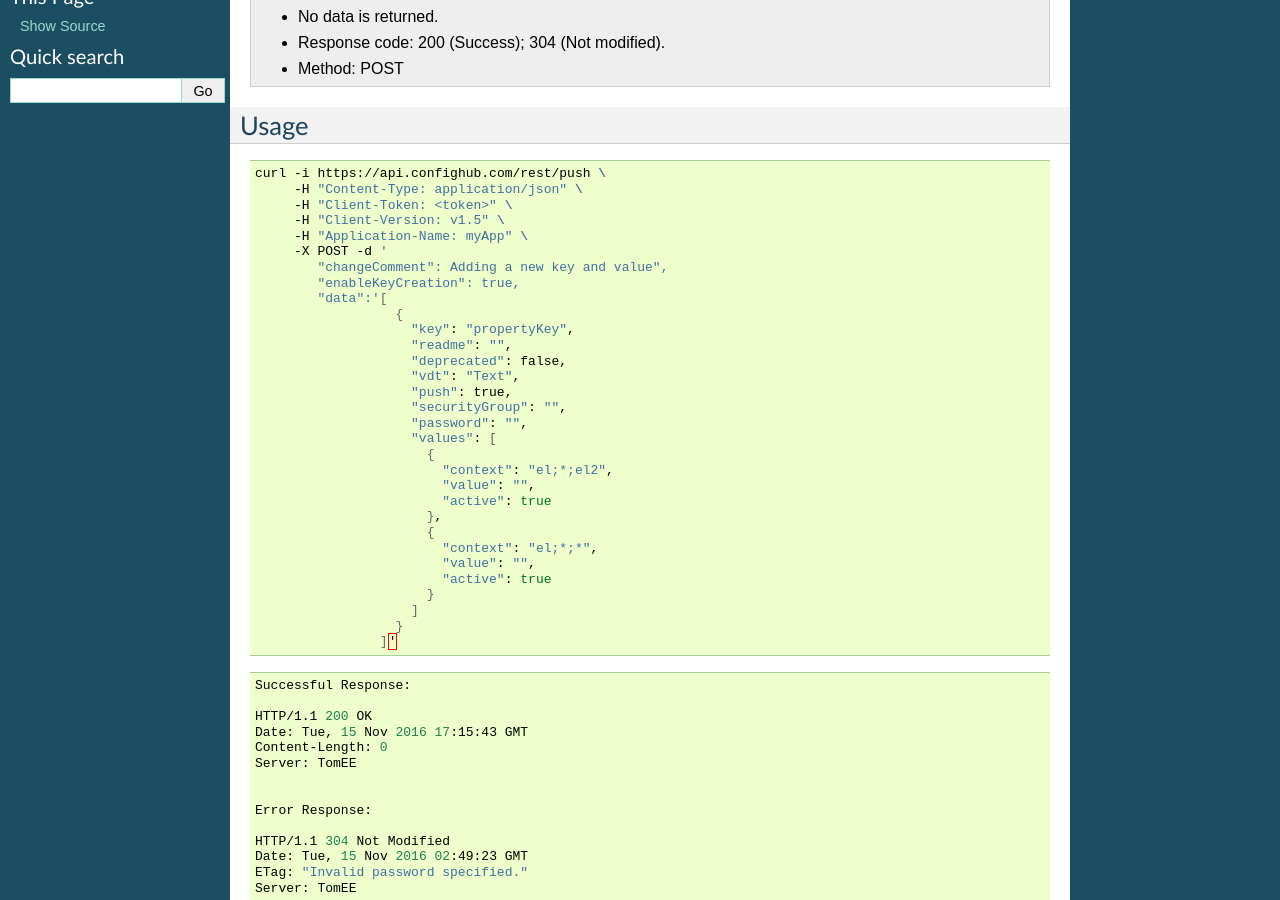
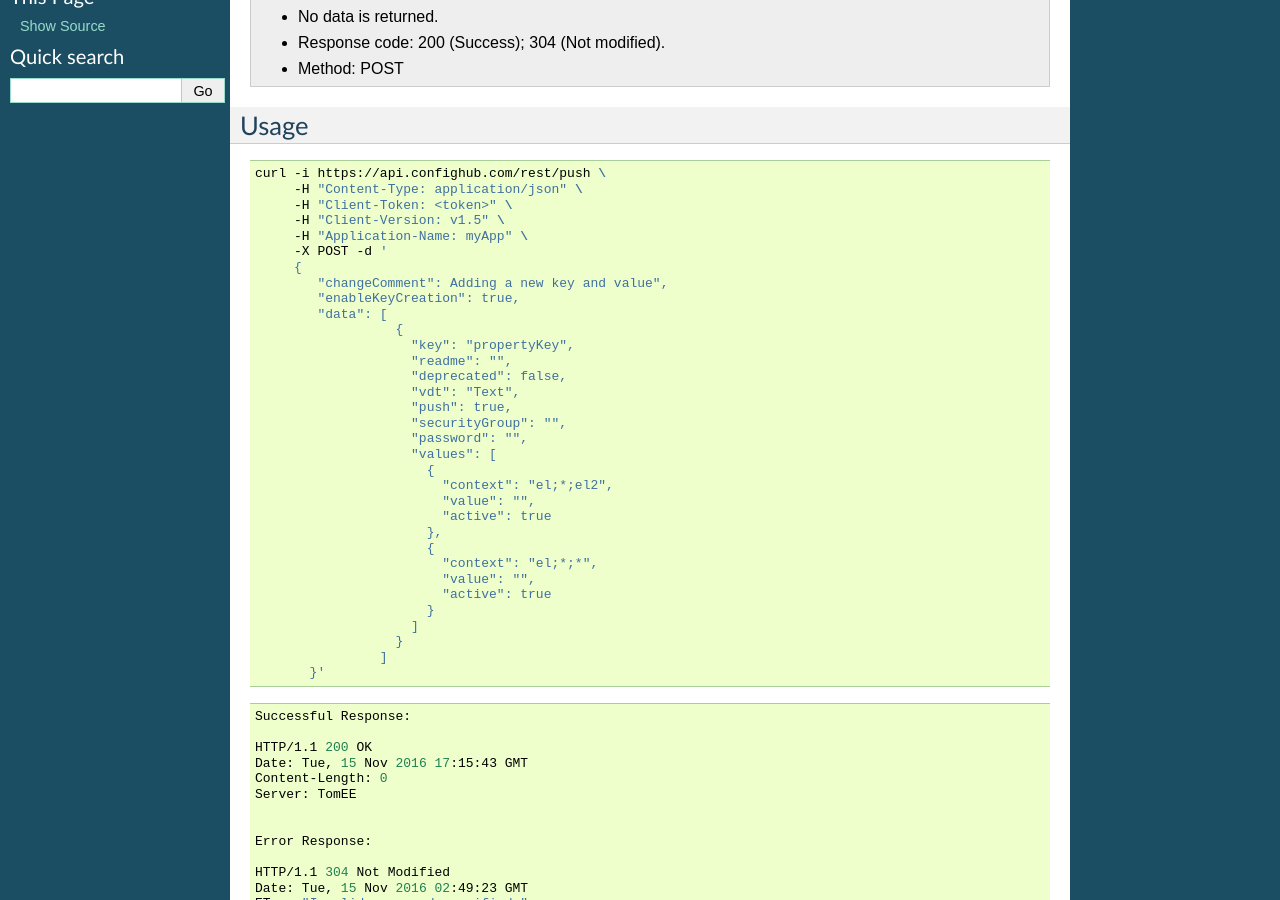
Before and after one commit to ConfigHubPub/Docs, a Sphinx documentation site: the page built from documentation/pages/schema/push.rst, in a window 1280 px wide and 900 px high, scrolled down 254 px. Built offline with Sphinx 7.4.7, drawn with Linux system fonts in a browser that asks for light colours.

```diff
--- a/documentation/pages/schema/push.rst
+++ b/documentation/pages/schema/push.rst
@@ -24,9 +24,10 @@ Usage
         -H "Client-Version: v1.5" \
         -H "Application-Name: myApp" \
         -X POST -d '
+        {
            "changeComment": Adding a new key and value",
            "enableKeyCreation": true,
-           "data":'[
+           "data": [
                      {
                        "key": "propertyKey",
                        "readme": "",
@@ -48,7 +49,8 @@ Usage
                          }
                        ]
                      }
-                   ]'
+                   ]
+          }'
 .. code-block:: bash
 
    Successful Response:
```
